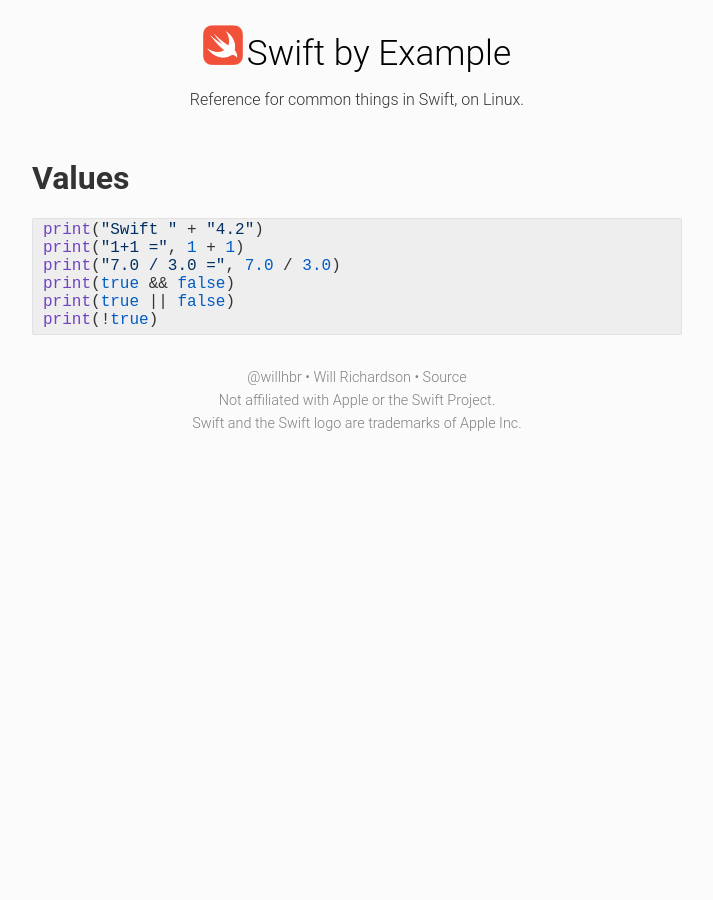
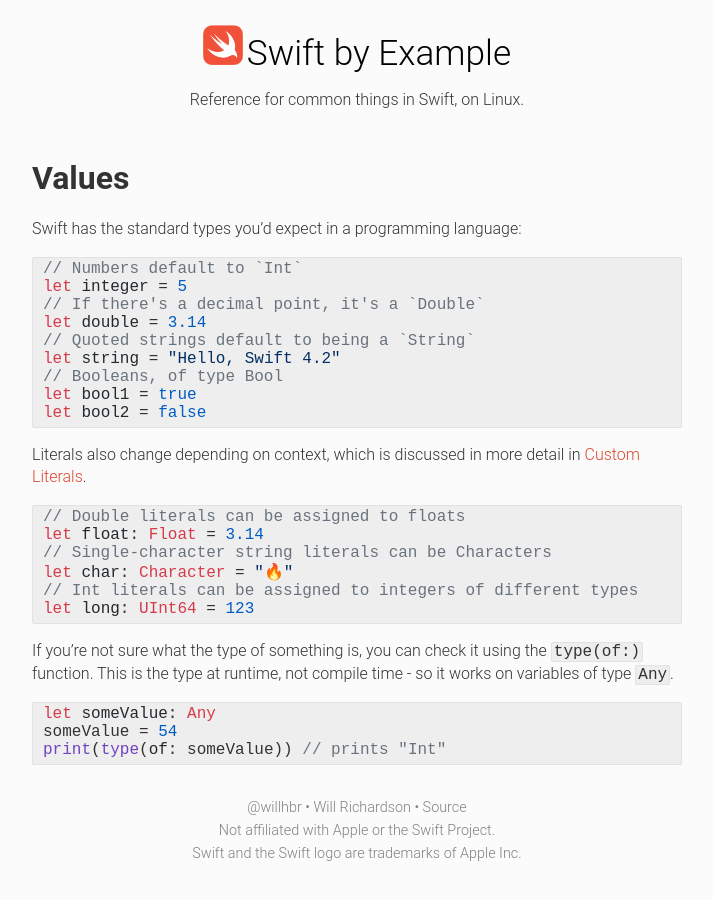
Before and after one commit to willhbr/swift-by-example, a Jekyll site: the page built from examples/values.md, in a window 1280 px wide. Shown: the whole page, without its empty margins (283-996 px from the left). Built offline with Jekyll 4.4.1, drawn with Linux system fonts in a browser that asks for light colours.

Commit message:
Added some more stuff about simple values

````diff
--- a/examples/values.md
+++ b/examples/values.md
@@ -4,11 +4,35 @@ example_number: 2
 layout: example
 ---
 
+Swift has the standard types you'd expect in a programming language:
+
 ```swift
-print("Swift " + "{{ site.swift_version }}")
-print("1+1 =", 1 + 1)
-print("7.0 / 3.0 =", 7.0 / 3.0)
-print(true && false)
-print(true || false)
-print(!true)
+// Numbers default to `Int`
+let integer = 5
+// If there's a decimal point, it's a `Double`
+let double = 3.14
+// Quoted strings default to being a `String`
+let string = "Hello, Swift {{ site.swift_version }}"
+// Booleans, of type Bool
+let bool1 = true
+let bool2 = false
 ```
+
+Literals also change depending on context, which is discussed in more detail in [Custom Literals]({{ 'examples/custom-literals' | relative_url }}).
+
+```swift
+// Double literals can be assigned to floats
+let float: Float = 3.14
+// Single-character string literals can be Characters
+let char: Character = "🔥"
+// Int literals can be assigned to integers of different types
+let long: UInt64 = 123
+```
+
+If you're not sure what the type of something is, you can check it using the `type(of:)` function. This is the type at runtime, not compile time - so it works on variables of type `Any`.
+
+```swift
+let someValue: Any
+someValue = 54
+print(type(of: someValue)) // prints "Int"
+```
````
Also changed, not shown: examples/command-line.md (+2 -0 lines), examples/custom-literals.md (added, +7 -0 lines).
